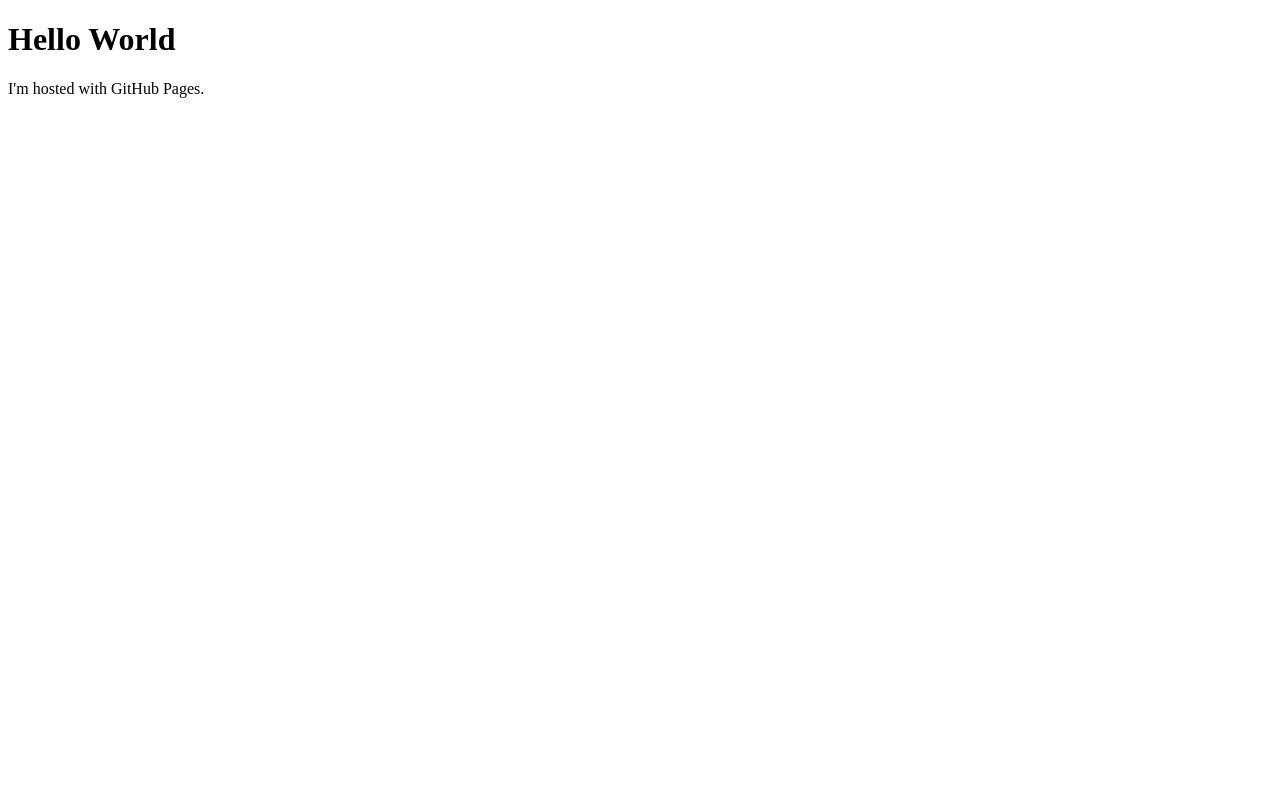
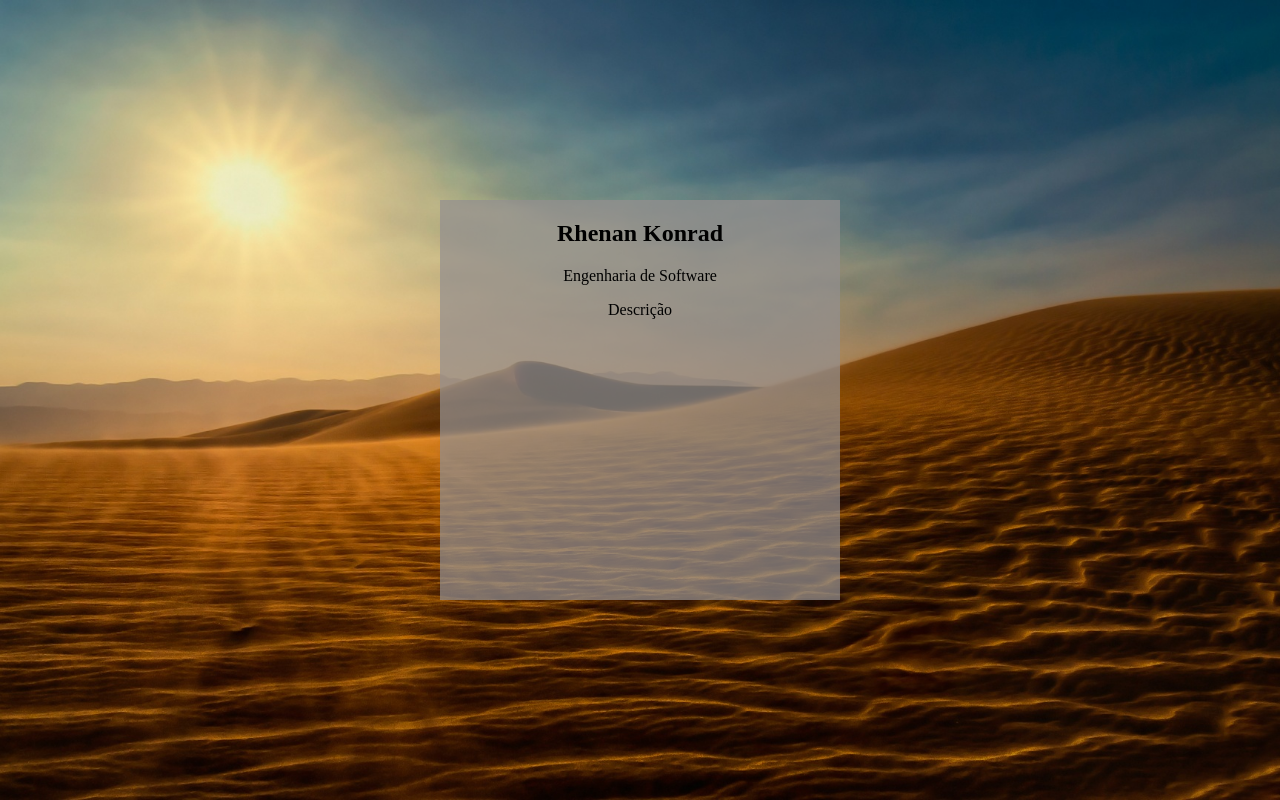
Before and after one commit to Rhenanrk/rhenanrk.github.io, a plain HTML site: page index.html in a window 1280 px wide. Drawn offline with Linux system fonts and the light colour scheme.

Commit message:
Atualização

```diff
--- /dev/null
+++ b/css/estilo.css
@@ -0,0 +1,32 @@
+
+body, html {
+  height: 100%;
+  margin: 0;
+  background-image: url("img/bg.jpeg");
+  height: 100%;
+  background-position: center;
+  background-repeat: no-repeat;
+  background-size: cover;
+}
+
+.principal {
+  width: 100vw;
+  height: 100vh;
+  display: flex;
+  flex-direction: row;
+  justify-content: center;
+  align-items: center
+}
+.box {
+  width: 400px;
+  height: 400px;
+  background: rgba(148, 144, 144, 0.726);
+}
+
+h1 {
+  text-align: center;
+}
+
+p {
+  text-align: center;
+}
--- a/index.html
+++ b/index.html
@@ -1,7 +1,26 @@
 <!DOCTYPE html>
-<html>
+<html lang="pt-br">
+
+<head>
+    <meta charset="utf-8">
+    <title>Minibiografia</title>
+    <link rel="stylesheet" type="text/css" href="css/estilo.css" />
+</head>
+
 <body>
-<h1>Hello World</h1>
-<p>I'm hosted with GitHub Pages.</p>
+
+    <div class="principal">
+        <div class="box">
+            <section>
+                <h1>Rhenan Konrad</h1>
+
+                <p>Engenharia de Software</p>
+
+                <p>Descrição</p>
+            </section>
+        </div>
+    </div>
+
 </body>
+
 </html>
```
Also changed, not shown: css/img/bg.jpeg (added).
